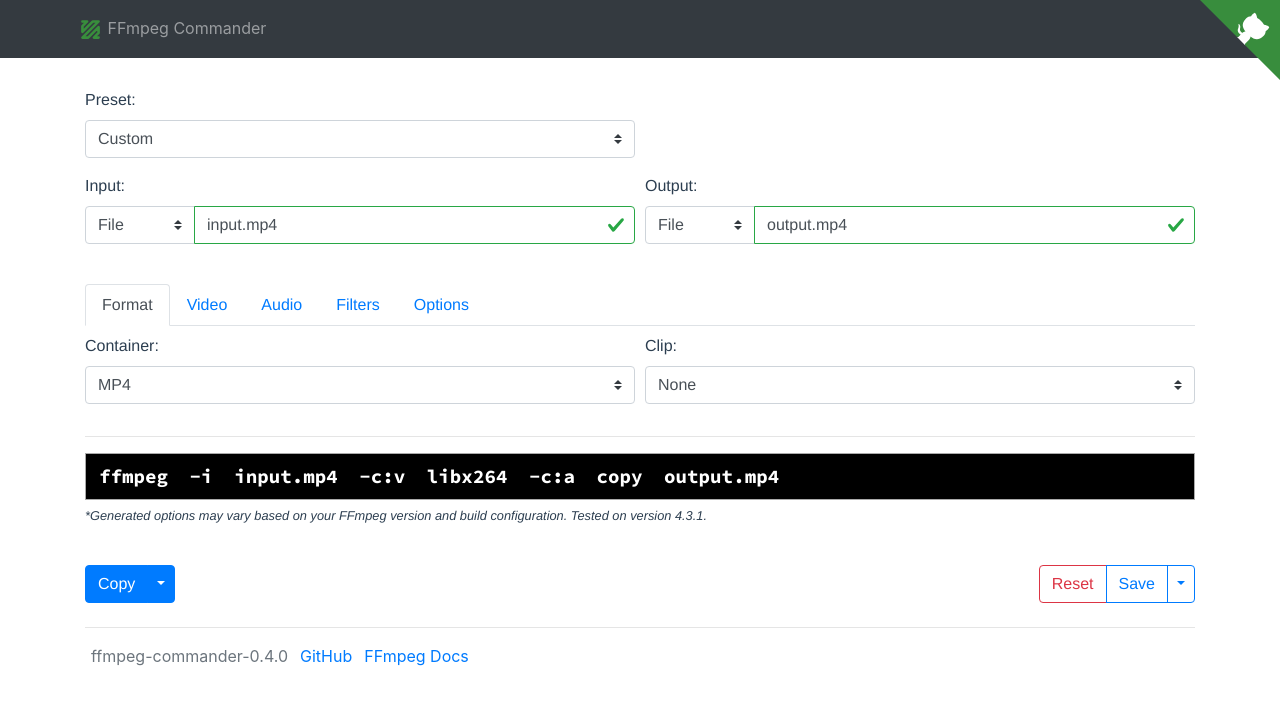
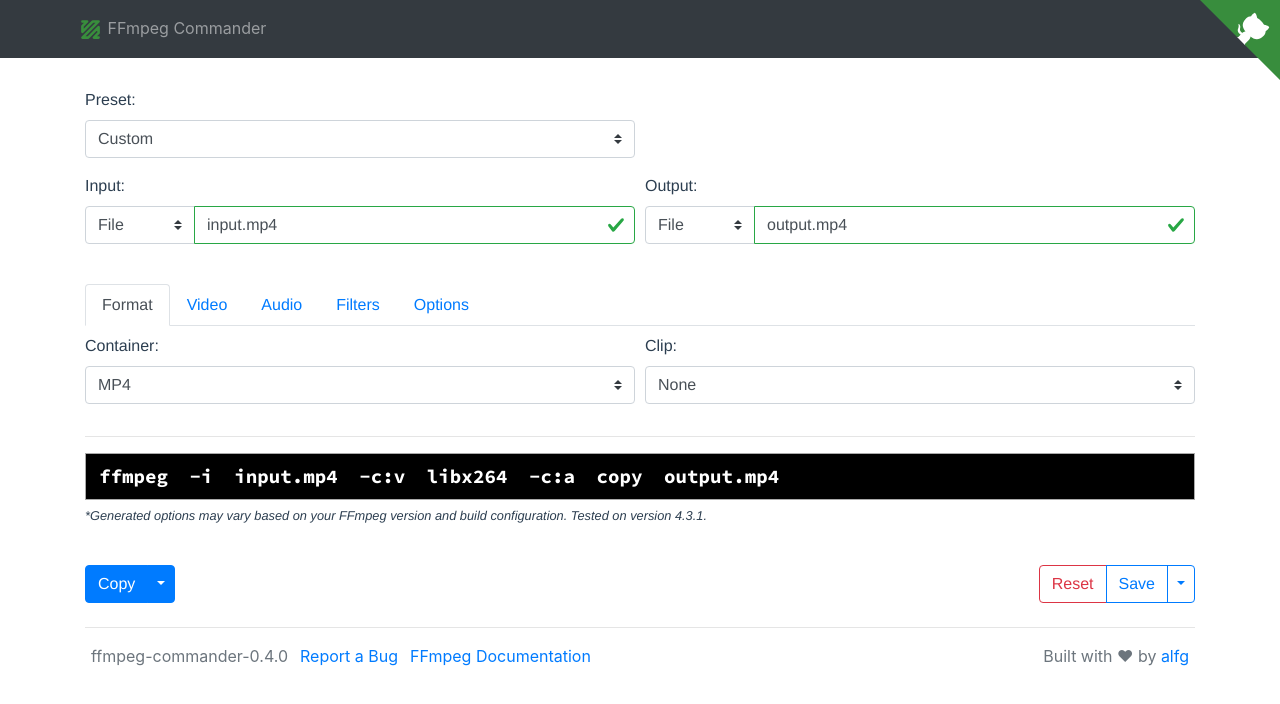
Before and after one commit to alfg/ffmpeg-commander, a Vue app: page / in a window 1280 px wide. Shown: the top 704 px of the page. Built offline with nearby package versions, Linux system fonts and the light colour scheme; what vue-highlightjs would draw is missing.

Commit message:
Update footer and add component structure comment in App.vue.

```diff
--- a/src/App.vue
+++ b/src/App.vue
@@ -1,3 +1,20 @@
+<!--
+Component Layout:
+
+App
+  GithubCorner          Github Badge and link to repository.
+  Editor                Container component.
+    Presets             Pre-defined and user-saved presets.
+    Format              FFmpeg Format Options
+    Video               FFmpeg Video Options
+    Audio               FFmpeg Audio Options
+    Filters             FFmpeg Filter Options
+    Options             FFmpeg General Options and Logging. Saves to localstorage.
+    Command             Command building and rendering logic.
+      CommandFragment   Builds command fragments with tooltips.
+    Toolbar             User controls for copying command output and managing presets.
+    JsonViewer          View JSON formatted options.
+-->
 <template>
   <div>
     <b-navbar type="dark" variant="dark">
@@ -22,8 +39,9 @@
       <div class="text-muted">
         <ul>
           <li>{{ name }}-{{ version }}</li>
-          <li><a href="https://github.com/alfg/ffmpeg-commander">GitHub</a></li>
-          <li><a href="https://ffmpeg.org/ffmpeg.html">FFmpeg Docs</a></li>
+          <li><a href="https://github.com/alfg/ffmpeg-commander/issues">Report a Bug</a></li>
+          <li><a href="https://ffmpeg.org/ffmpeg.html">FFmpeg Documentation</a></li>
+          <li class="float-right">Built with ❤ by <a href="https://github.com/alfg">alfg</a></li>
         </ul>
       </div>
     </footer>
--- a/src/components/Toolbar.vue
+++ b/src/components/Toolbar.vue
@@ -6,6 +6,7 @@
         variant="primary"
         split
         :text="copied ? 'Copied' : 'Copy'"
+        v-b-tooltip.hover.bottom title="Copy to your Clipboard"
         @click="copyToClipboard">
         <b-dropdown-item @click="toggleJSON">
           {{ value.showJSON ? 'Hide' : 'Show' }} JSON
@@ -21,6 +22,7 @@
       <b-dropdown
         variant="outline-primary"
         split
+        v-b-tooltip.hover.bottomright title="Save to Local Storage"
         :text="saving ? 'Saving...' : 'Save'" @click="$emit('save', false)">
         <b-dropdown-item @click="$emit('save', true)">
           Save New
```
